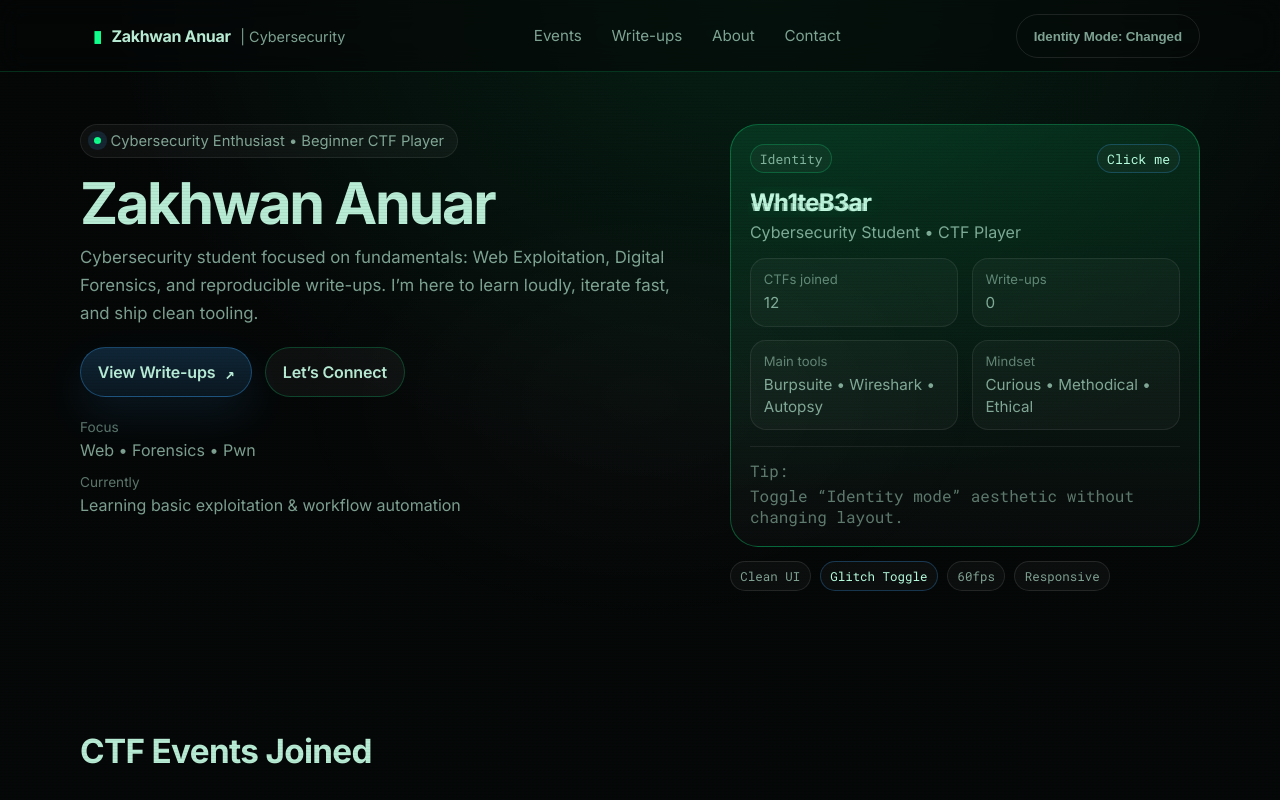
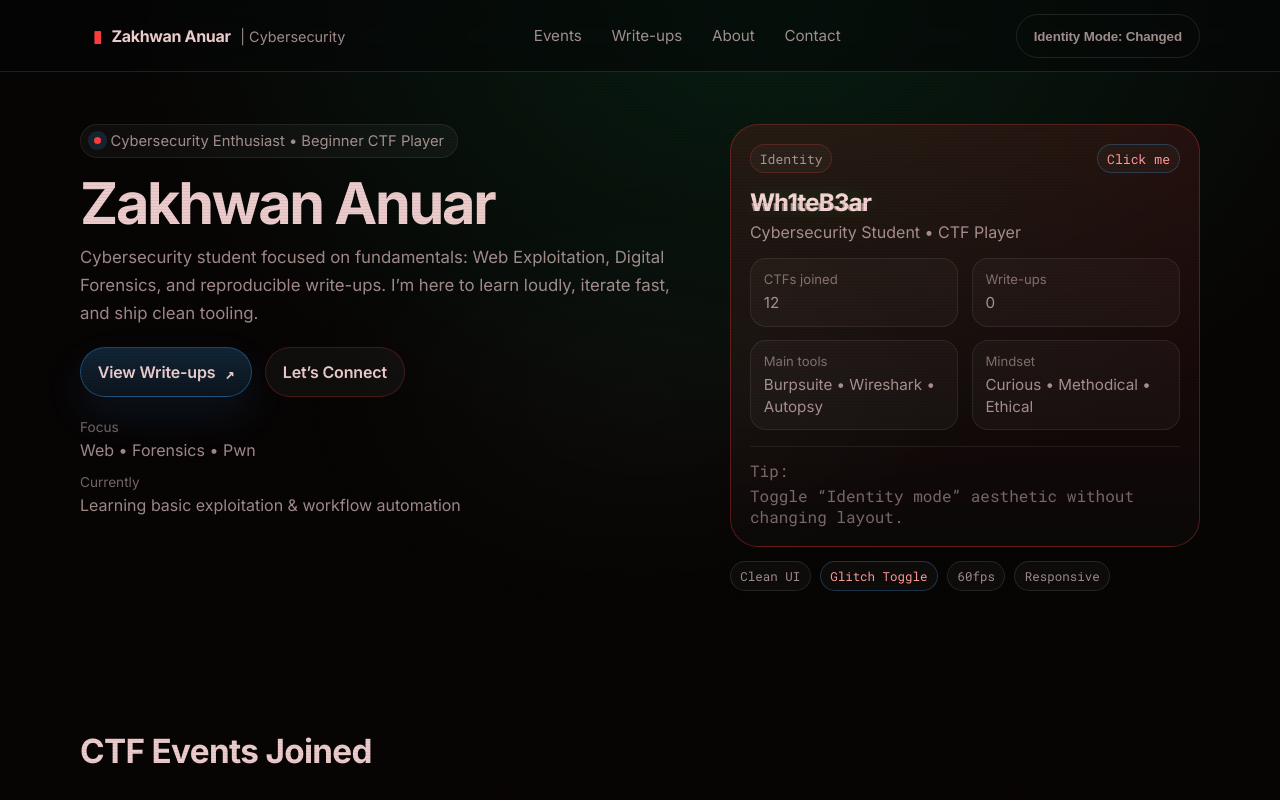
Before and after one commit to ZakhwanAnuar/zakhwananuar.github.io, a plain HTML site: page index.html in a window 1280 px wide. Both pictures are taken after a click on the button 964 px from the left and 335 px from the top of the page. Shown: the top 800 px of the page. Drawn offline with nearby package versions, Linux system fonts and the light colour scheme.

Commit message:
Update style.css

```diff
--- a/style.css
+++ b/style.css
@@ -37,20 +37,22 @@
    Hacker Mode Overrides
 ========================= */
 body.mode-hacker {
-  --bg: #050707;
-  --bg2: #070b0b;
-  --card: rgba(16, 255, 140, 0.08);
-  --card2: rgba(16, 255, 140, 0.12);
-  --stroke: rgba(16, 255, 140, 0.22);
-  --stroke2: rgba(16, 255, 140, 0.30);
+  --bg: #070404;
+  --bg2: #0b0505;
 
-  --text: rgba(200, 255, 230, 0.92);
-  --muted: rgba(200, 255, 230, 0.62);
-  --faint: rgba(200, 255, 230, 0.45);
+  --card: rgba(255, 60, 60, 0.08);
+  --card2: rgba(255, 60, 60, 0.12);
+  --stroke: rgba(255, 60, 60, 0.22);
+  --stroke2: rgba(255, 60, 60, 0.30);
 
-  --accent: #10ff8c;   /* green */
-  --accent2: #b7ffdf;
+  --text: rgba(255, 220, 220, 0.92);
+  --muted: rgba(255, 220, 220, 0.62);
+  --faint: rgba(255, 220, 220, 0.45);
+
+  --accent: #ff3c3c;   /* RED */
+  --accent2: #ff9a9a;
 }
+
 
 /* Amber variant (optional hook) */
 body.mode-hacker[data-hacker="amber"] {
```
